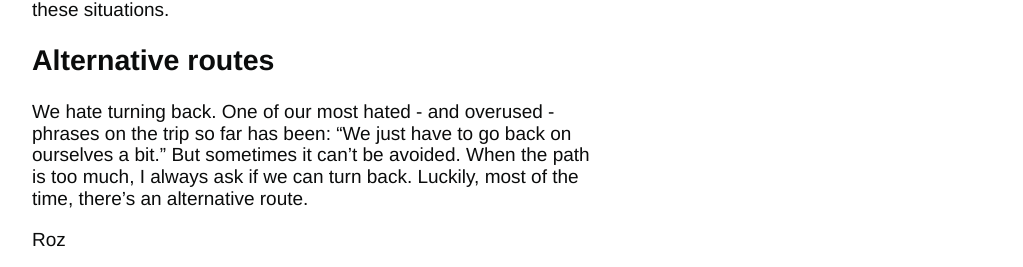
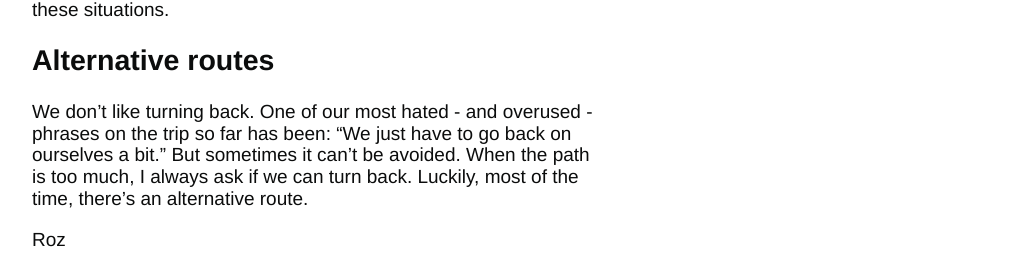
Before and after one commit to tombye/trexit, a Jekyll site: the page built from _posts/2017-08-25-walking-with-vertigo.markdown, in a window 1280 px wide. Shown: the part 1010-1277 px from the top of the page, without its empty margins (128-1151 px from the left). Built offline with Jekyll 4.4.1, drawn with Linux system fonts in a browser that asks for light colours.

Commit message:
Update 2017-08-25-walking-with-vertigo.markdown

```diff
--- a/_posts/2017-08-25-walking-with-vertigo.markdown
+++ b/_posts/2017-08-25-walking-with-vertigo.markdown
@@ -25,6 +25,6 @@
 
 ## Alternative routes
 
-We hate turning back. One of our most hated - and overused - phrases on the trip so far has been: "We just have to go back on ourselves a bit." But sometimes it can't be avoided. When the path is too much, I always ask if we can turn back. Luckily, most of the time, there's an alternative route.
+We don't like turning back. One of our most hated - and overused - phrases on the trip so far has been: "We just have to go back on ourselves a bit." But sometimes it can't be avoided. When the path is too much, I always ask if we can turn back. Luckily, most of the time, there's an alternative route.
 
 Roz
```
